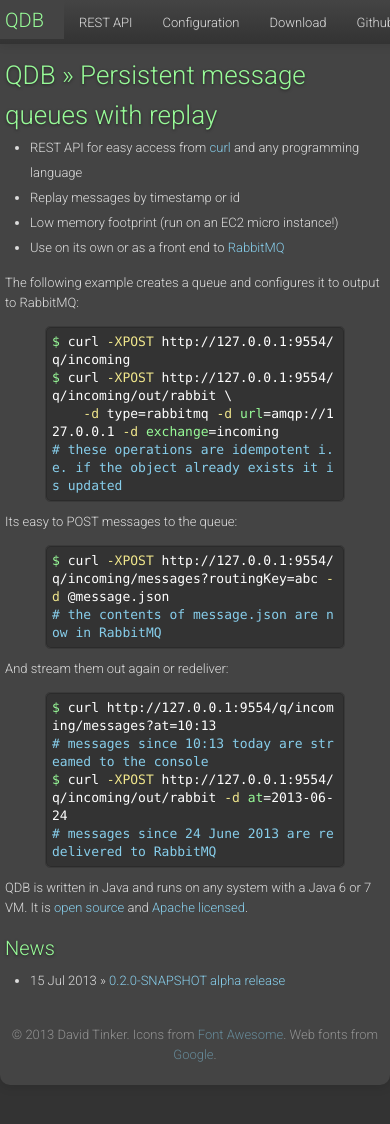
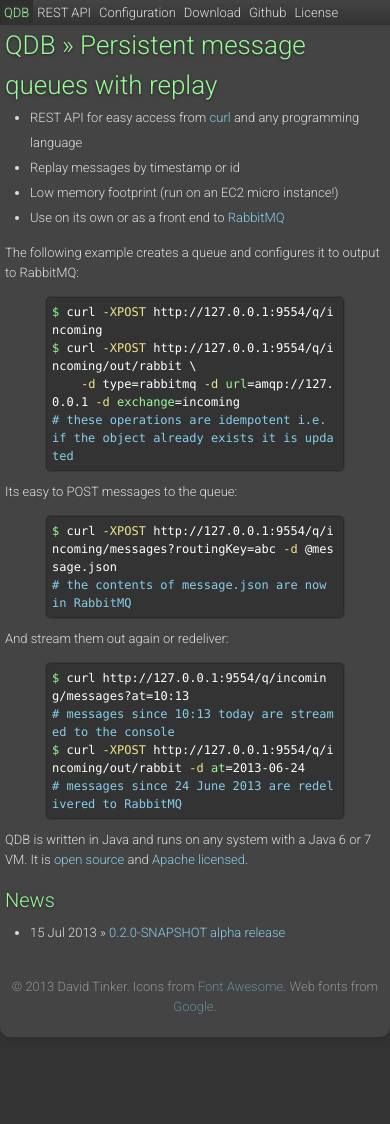
Before and after one commit to qdb-io/qdb-io.github.io, a Jekyll site: the page built from index.html, in a window 390 px wide and 1125 px high. Built offline with Jekyll 4.4.1, drawn with Linux system fonts in a browser that asks for light colours; nearby versions of some CDN libraries.

Commit message:
More responsive work

```diff
--- a/_layouts/default.html
+++ b/_layouts/default.html
@@ -28,19 +28,14 @@
 <div class="navbar navbar-fixed-top">
     <div class="navbar-inner">
         <div class="container">
-            <a class="btn btn-navbar" data-toggle="collapse" data-target=".nav-collapse">
-                <span class="icon-bar"></span>
-                <span class="icon-bar"></span>
-                <span class="icon-bar"></span>
-            </a>
-            <a class="brand" href="/">QDB</a>
-            <div class="nav-collapse collapse" id="main-menu">
+            <div id="main-menu">
                 <ul class="nav" id="main-menu-left">
-                    <li><a href="/api">REST API</a></li>
-                    <li><a href="/config">Configuration</a></li>
-                    <li><a href="/download">Download</a></li>
+                    <li {% if page.menu == '/' %}class="active"{% endif %}><a href="/">QDB</a></li>
+                    <li {% if page.menu == 'api' %}class="active"{% endif %}><a href="/api">REST API</a></li>
+                    <li {% if page.menu == 'config' %}class="active"{% endif %}><a href="/config">Configuration</a></li>
+                    <li {% if page.menu == 'download' %}class="active"{% endif %}><a href="/download">Download</a></li>
                     <li><a href="https://github.com/qdb-io/qdb-server">Github</a></li>
-                    <li><a href="/license">License</a></li>
+                    <li {% if page.menu == 'license' %}class="active"{% endif %}><a href="/license">License</a></li>
                 </ul>
             </div>
         </div>
--- a/api.html
+++ b/api.html
@@ -1,6 +1,7 @@
 ---
 layout: default
 title: REST API
+menu: api
 ---
 
 <h1><a name="rest_api"></a>REST API</h1>
--- a/config.html
+++ b/config.html
@@ -1,6 +1,7 @@
 ---
 layout: default
 title: Configuration
+menu: config
 ---
 
 <h1>Configuration</h1>
--- a/css/qdb.css
+++ b/css/qdb.css
@@ -31,7 +31,7 @@
 
 @media (max-width: 768px) {
     .param-table {
-        font-size: 13px;
+        font-size: 12px;
         margin: 0 0 10px;
         -webkit-border-radius: 5px;
         -moz-border-radius: 5px;
--- a/download.html
+++ b/download.html
@@ -1,6 +1,7 @@
 ---
 layout: default
 title: Documentation
+menu: download
 release: 0.2.0-SNAPSHOT
 ---
 
--- a/index.html
+++ b/index.html
@@ -1,5 +1,6 @@
 ---
 layout: default
+menu: /
 ---
 
 <h1>QDB &raquo; Persistent message queues with replay</h1>
--- a/license.html
+++ b/license.html
@@ -1,5 +1,6 @@
 ---
 layout: default
+menu: license
 title: License
 ---
 
```
Also changed, not shown: _less/theme-responsive.less (+35 -3 lines), css/bootstrap.min.css.
